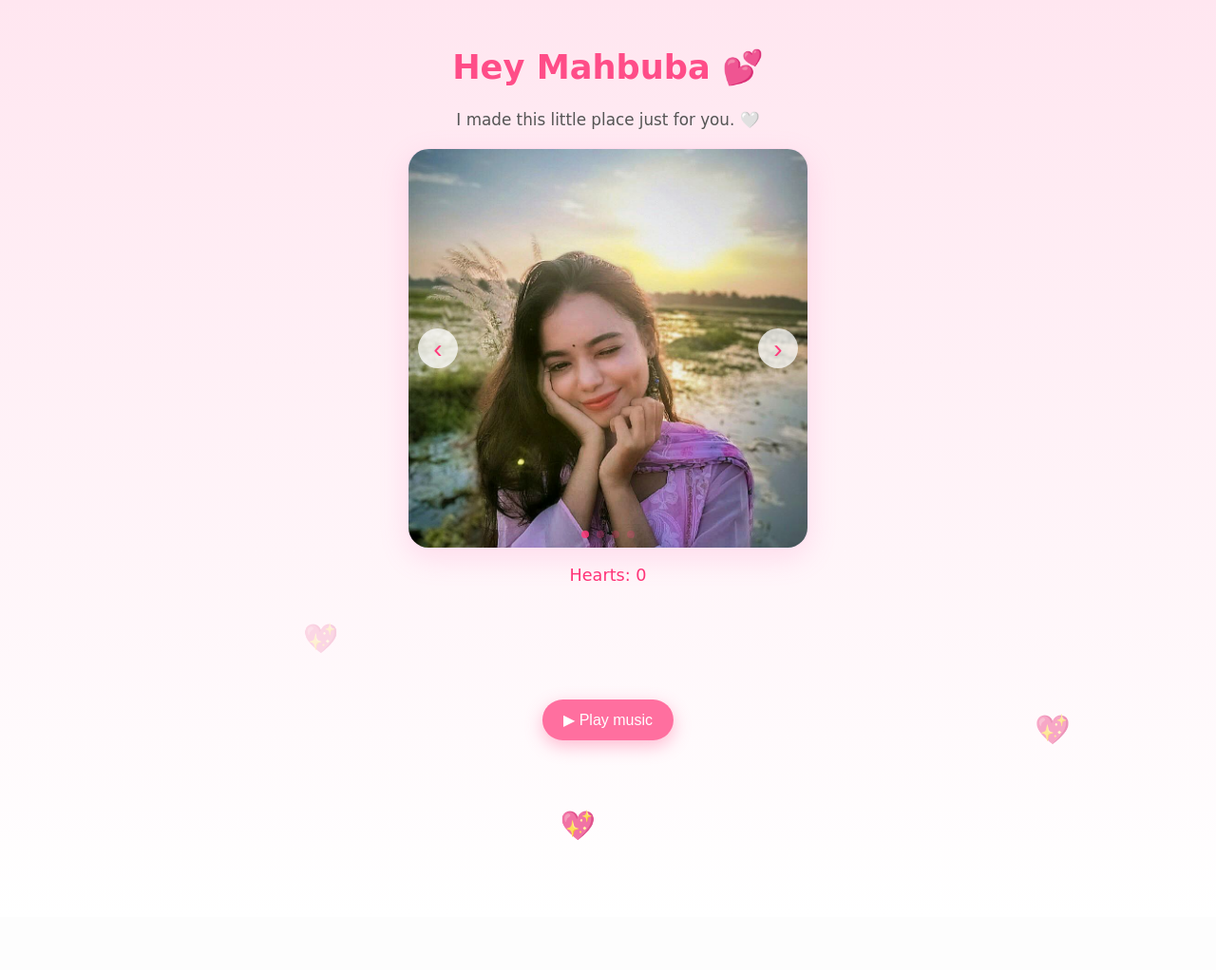
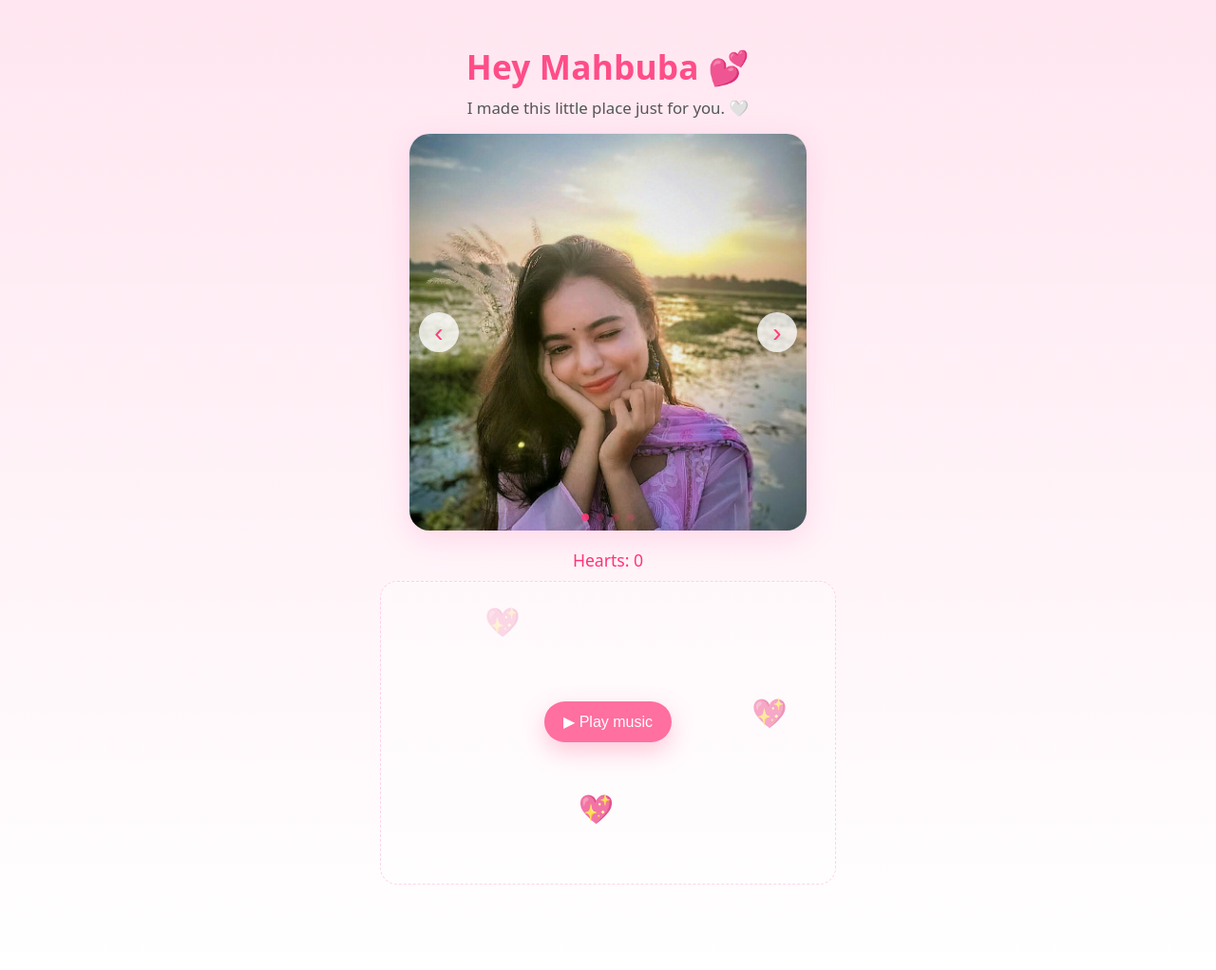
Before and after one commit to salehinh-droid/Sallu, a Flask app: page / in a window 1280 px wide. Shown: the whole page at 95% size. Before the commit the page ends 885 px from the top, so only its background shows below. Run offline with Flask 3, Linux system fonts and the light colour scheme.

Commit message:
Polish styling

```diff
--- a/static/style.css
+++ b/static/style.css
@@ -1,105 +1,66 @@
+/* ---------- Base ---------- */
+* { box-sizing: border-box; }
+
 body {
   margin: 0;
-  font-family: 'Poppins', 'Comic Sans MS', sans-serif;
+  font-family: 'Poppins', system-ui, -apple-system, 'Comic Sans MS', sans-serif;
   background: linear-gradient(180deg, #ffe6f0, #fff);
   text-align: center;
-  overflow: hidden;
+  overflow-x: hidden; /* allow vertical scroll, stop sideways */
+  color: #333;
 }
 
+/* Keep content away from the fixed music button */
 .container {
   padding: 20px;
+  padding-bottom: 90px;
+  max-width: 520px;
+  margin: 0 auto;
 }
 
 h1 {
   color: #ff4d88;
   font-size: 2.2em;
-  margin-top: 30px;
+  margin: 26px 0 8px;
+  letter-spacing: 0.2px;
 }
 
 .intro {
   color: #555;
   font-size: 1.05em;
-  margin-bottom: 20px;
+  margin: 0 auto 14px;
+  line-height: 1.4;
 }
 
-#score {
-  font-size: 1.1em;
-  color: #ff3377;
-  margin-bottom: 10px;
-}
-
-#game-area {
-  position: relative;
-  height: 320px;
-  width: 100%;
-}
-
-.heart {
-  position: absolute;
-  font-size: 30px;
-  cursor: pointer;
-  animation: floatUp 3s linear forwards;
-}
-
-@keyframes floatUp {
-  from {
-    bottom: 0;
-    opacity: 1;
-  }
-  to {
-    bottom: 320px;
-    opacity: 0;
-  }
-}
-
-#surprise {
-  display: none;
-  margin-top: 18px;
-  padding: 14px 16px;
-  background: rgba(255, 255, 255, 0.6);
-  border: 1px solid rgba(255, 105, 180, 0.25);
-  border-radius: 16px;
-  font-size: 1.15em;
-  color: #ff1a66;
-  animation: fadeIn 0.8s ease;
-}
-
-@keyframes fadeIn {
-  from { opacity: 0; transform: scale(0.8); }
-  to { opacity: 1; transform: scale(1); }
-}
-
+/* ---------- Music Button ---------- */
 #music-btn {
   position: fixed;
-  bottom: 20px;
+  bottom: 18px;
   left: 50%;
   transform: translateX(-50%);
   background: #ff6f9f;
-  color: white;
+  color: #fff;
   border: none;
-  padding: 12px 22px;
+  padding: 12px 20px;
   font-size: 1em;
-  border-radius: 30px;
+  border-radius: 999px;
   cursor: pointer;
-  box-shadow: 0 6px 18px rgba(255, 111, 159, 0.45);
-  transition: all 0.25s ease;
+  box-shadow: 0 10px 24px rgba(255, 111, 159, 0.35);
+  transition: transform 0.18s ease, filter 0.18s ease;
+  z-index: 50;
 }
 
 #music-btn:active {
-  transform: translateX(-50%) scale(0.95);
+  transform: translateX(-50%) scale(0.96);
+  filter: brightness(0.98);
 }
 
-@keyframes pulse {
-  0% { transform: translateX(-50%) scale(1); }
-  50% { transform: translateX(-50%) scale(1.08); }
-  100% { transform: translateX(-50%) scale(1); }
-}
-
-/* ---- Photo Slider (phone-first) ---- */
-.slider{
+/* ---------- Photo Slider (phone-first) ---------- */
+.slider {
   position: relative;
+  width: 100%;
   max-width: 420px;
-  margin: 16px auto 18px;
+  margin: 14px auto 18px;
   border-radius: 22px;
   overflow: hidden;
   background: rgba(255,255,255,0.55);
@@ -107,25 +68,27 @@ h1 {
   box-shadow: 0 10px 30px rgba(255, 105, 180, 0.18);
 }
 
-.slides{
+.slides {
   display: flex;
   transition: transform 0.35s ease;
-  touch-action: pan-y; /* allows vertical scroll while swiping */
+  touch-action: pan-y; /* allows vertical scrolling while swiping */
 }
 
 .slide {
   min-width: 100%;
-  aspect-ratio: 1 / 1; /* square look */
+  aspect-ratio: 1 / 1; /* square look; change to 4/5 if you want */
+  background: rgba(255,255,255,0.2);
 }
 
-.slide img{
+.slide img {
   width: 100%;
   height: 100%;
   object-fit: cover;
   display: block;
 }
 
-.nav{
+/* Slider arrows */
+.nav {
   position: absolute;
   top: 50%;
   transform: translateY(-50%);
@@ -133,37 +96,95 @@ h1 {
   height: 42px;
   border: none;
   border-radius: 999px;
-  background: rgba(255,255,255,0.75);
+  background: rgba(255,255,255,0.78);
   color: #ff3b7c;
   font-size: 28px;
   line-height: 42px;
   cursor: pointer;
   user-select: none;
+  z-index: 5;
+  box-shadow: 0 6px 16px rgba(0,0,0,0.06);
 }
 
-.nav:active{
+.nav:active {
   transform: translateY(-50%) scale(0.95);
 }
 
-.nav.prev{ left: 10px; }
-.nav.next{ right: 10px; }
+.nav.prev { left: 10px; }
+.nav.next { right: 10px; }
 
-.dots{
+/* Slider dots */
+.dots {
   position: absolute;
   bottom: 10px;
-  left: 0; right: 0;
+  left: 0;
+  right: 0;
   display: flex;
   justify-content: center;
   gap: 8px;
+  z-index: 5;
 }
 
-.dot{
+.dot {
   width: 8px;
   height: 8px;
   border-radius: 99px;
-  background: rgba(255, 59, 124, 0.25);
+  background: rgba(255, 59, 124, 0.22);
 }
 
-.dot.active{
-  background: rgba(255, 59, 124, 0.85);
+.dot.active {
+  background: rgba(255, 59, 124, 0.88);
 }
+
+/* ---------- Game ---------- */
+#score {
+  font-size: 1.1em;
+  color: #ff3377;
+  margin: 10px 0 10px;
+}
+
+#game-area {
+  position: relative;
+  height: 320px;
+  width: 100%;
+  max-width: 520px;
+  margin: 0 auto;
+  border-radius: 18px;
+  background: rgba(255,255,255,0.35);
+  border: 1px dashed rgba(255, 105, 180, 0.28);
+  overflow: hidden;
+}
+
+/* floating hearts */
+.heart {
+  position: absolute;
+  bottom: 0;
+  font-size: 30px;
+  cursor: pointer;
+  animation: floatUp 3s linear forwards;
+  user-select: none;
+}
+
+@keyframes floatUp {
+  from { transform: translateY(0); opacity: 1; }
+  to   { transform: translateY(-320px); opacity: 0; }
+}
+
+/* ---------- Surprise message ---------- */
+#surprise {
+  display: none;
+  margin-top: 16px;
+  padding: 14px 16px;
+  background: rgba(255, 255, 255, 0.65);
+  border: 1px solid rgba(255, 105, 180, 0.25);
+  border-radius: 16px;
+  font-size: 1.12em;
+  color: #ff1a66;
+  animation: fadeIn 0.8s ease;
+  line-height: 1.4;
+}
+
+@keyframes fadeIn {
+  from { opacity: 0; transform: scale(0.92); }
+  to { opacity: 1; transform: scale(1); }
+}
```
